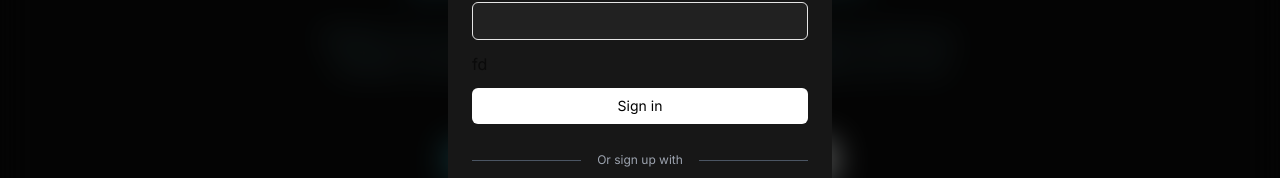
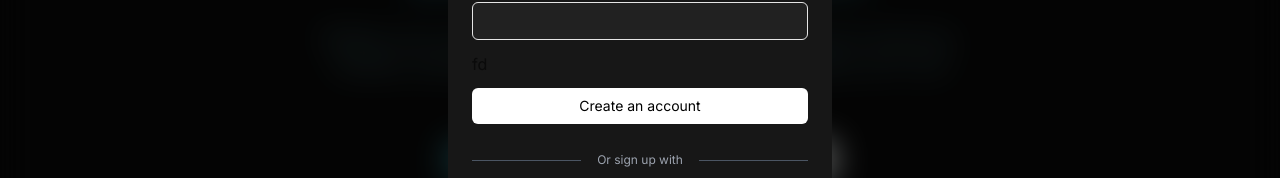
Before and after one commit to Carlthegreatt/Loomi, a Next.js app: page / in a window 1280 px wide. Both pictures are taken after a click on the button "Sign Up". Shown: the part 390-568 px from the top of the page. Built offline with nearby package versions, Linux system fonts and the light colour scheme.

Commit message:
Auto-commit SignupPopover.tsx: 2025-08-25 23:25:51

```diff
--- a/src/components/sections/SignupPopover.tsx
+++ b/src/components/sections/SignupPopover.tsx
@@ -62,7 +62,7 @@ export default function SignupModal() {
                 type="submit"
                 className="w-full text-sm bg-white text-black py-2 rounded-md hover:bg-neutral-300"
               >
-                Sign in
+                Create an account
               </button>
 
               <div>
```
